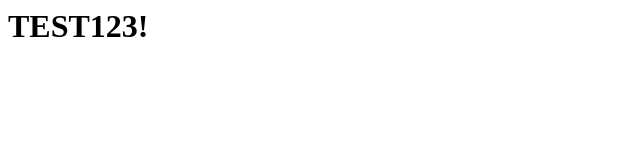
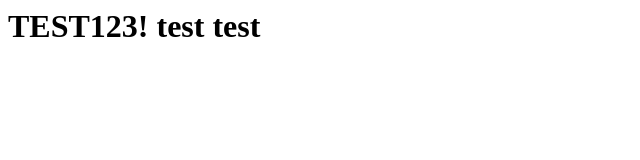
Before and after one commit to hyoojin/ms180716, a plain HTML site: page index.html in a window 1280 px wide. Shown: the whole page, without its empty margins (0-640 px from the left). Drawn offline with Linux system fonts and the light colour scheme.

Commit message:
test test 추가함

```diff
--- a/index.html
+++ b/index.html
@@ -4,6 +4,6 @@
         <title>TEST</title>
     </head>
     <body>
-        <h1>TEST123!</h1>
+        <h1>TEST123! test test</h1>
     </body>
 </html>
```
